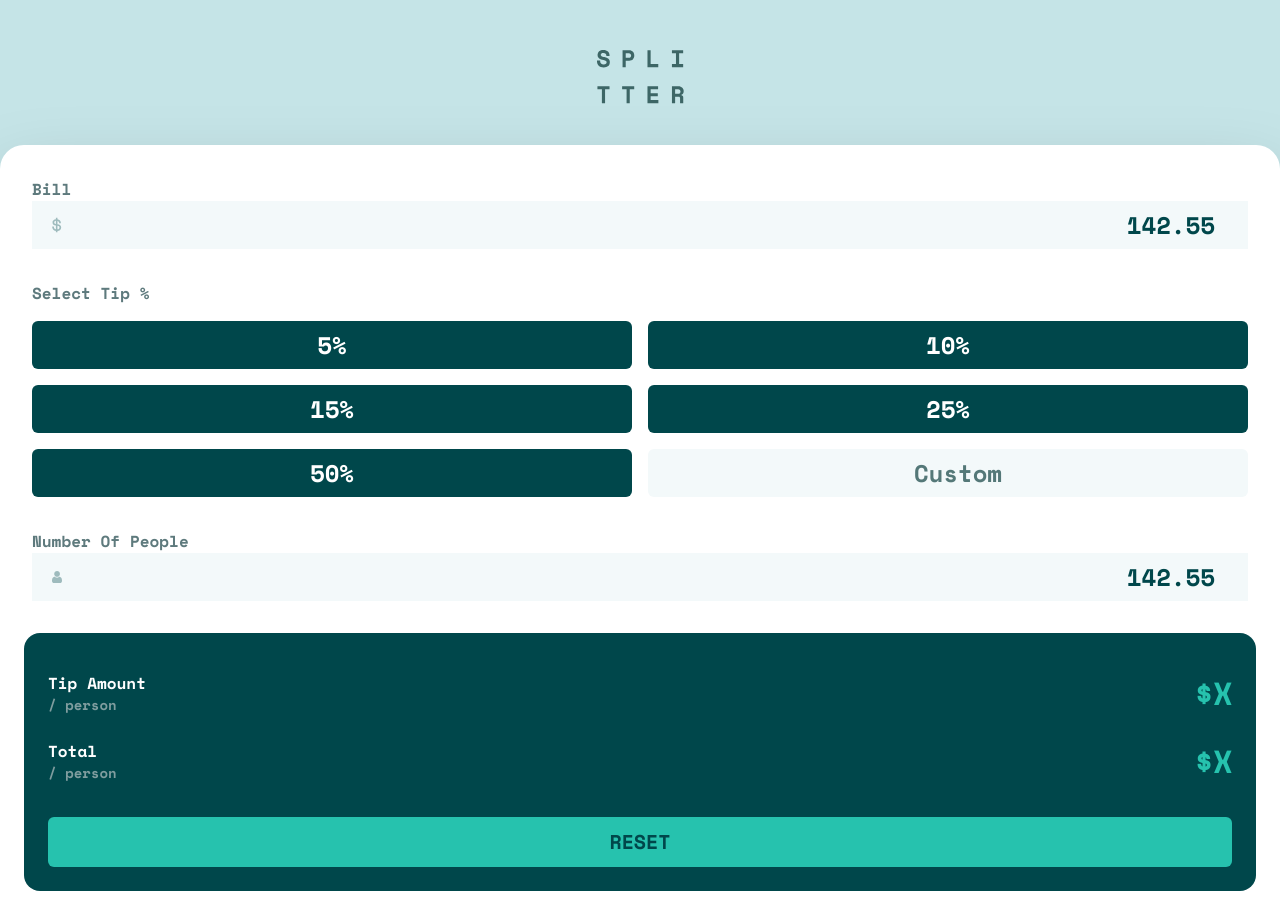
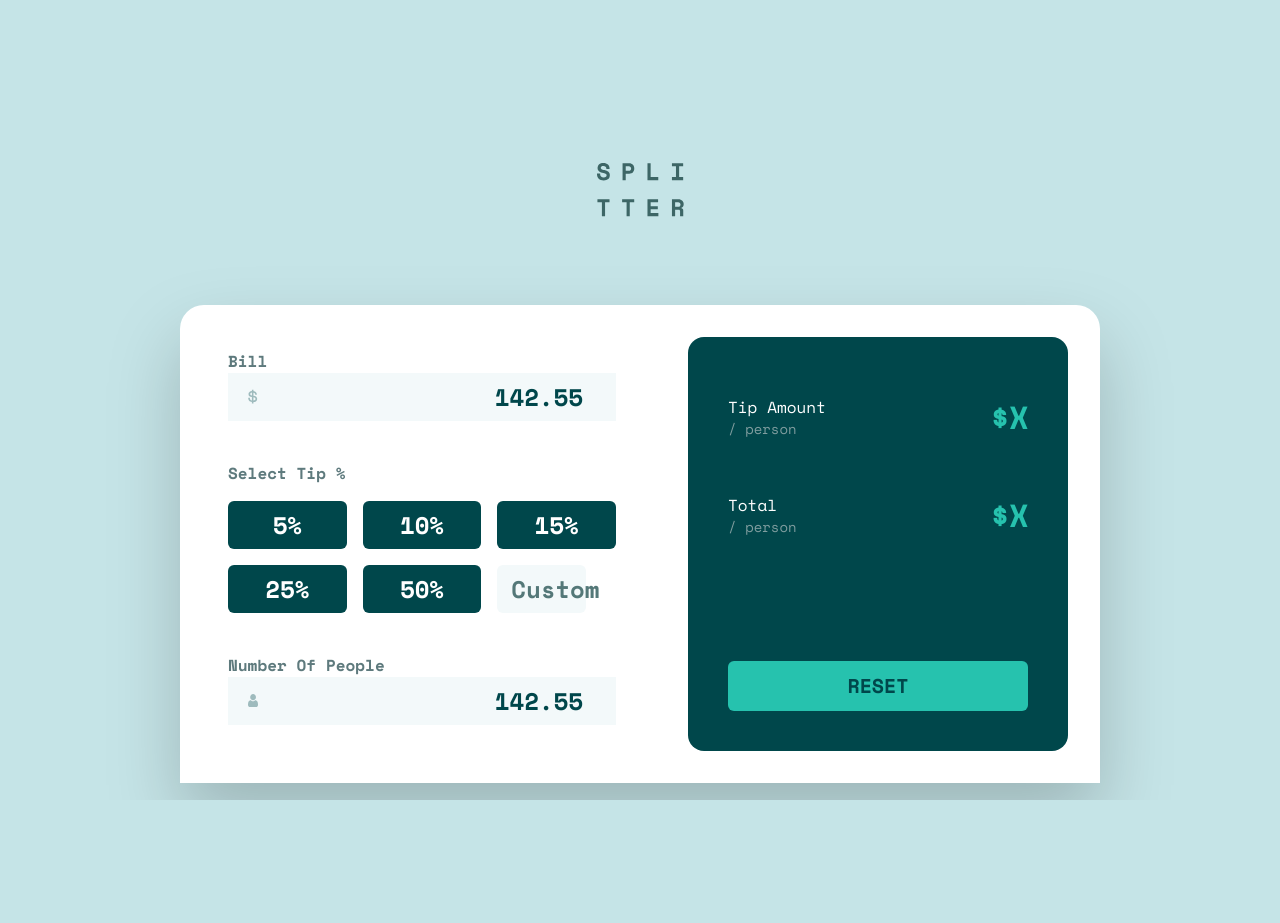
Before and after one commit to nishanth1596/tip-calculator, a React (Vite) app: page / in a window 1280 px wide. After the commit the page ends 800 px from the top, so only its background shows below. Built offline with nearby package versions, Linux system fonts and the light colour scheme.

Commit message:
css for Responsiveness done

```diff
--- a/index.html
+++ b/index.html
@@ -15,7 +15,7 @@
 
     <title>Frontend Mentor | Tip calculator app</title>
   </head>
-  <body class="font-spaceMono tracking-normal">
+  <body class="font-spaceMono tracking-normal bg-C5E4E7">
     <div id="root"></div>
     <script type="module" src="/src/main.tsx"></script>
   </body>
--- a/src/App.tsx
+++ b/src/App.tsx
@@ -4,7 +4,7 @@ import Main from "./Components/Main";
 
 const App = () => {
   return (
-    <div className="bg-C5E4E7 flex h-screen flex-col items-center">
+    <div className="flex flex-col items-center md:mx-8">
       <Header />
       <Main />
       <Footer />
--- a/src/Components/CalculationInput.tsx
+++ b/src/Components/CalculationInput.tsx
@@ -5,12 +5,12 @@ import Label from "./Label";
 
 const CalculationInput = () => {
   return (
-    <div className="p-8">
+    <div className="p-8 md:pt-11 md:pr-0 md:pb-12 md:pl-12">
       <Label img={dollarImg} name="bill" />
-      <h3 className="text-5E7a7d mt-8 text-base leading-6 font-bold">
+      <h3 className="text-5E7a7d mt-8 text-base leading-6 font-bold md:mt-10">
         Select Tip %
       </h3>
-      <div className="mt-4 grid grid-cols-2 gap-4 text-center">
+      <div className="mt-4 grid grid-cols-2 gap-4 text-center md:grid-cols-3">
         <Tip tipPercent={5} />
         <Tip tipPercent={10} />
         <Tip tipPercent={15} />
@@ -19,7 +19,7 @@ const CalculationInput = () => {
         <Tip />
       </div>
 
-      <div className="mt-8">
+      <div className="mt-8 md:mt-10">
         <Label name="Number of People" img={personIcon} />
       </div>
     </div>
--- a/src/Components/Calculator.tsx
+++ b/src/Components/Calculator.tsx
@@ -3,7 +3,7 @@ import Display from "./Display";
 
 const Calculator = () => {
   return (
-    <article className="rounded-t-3xl bg-white pb-8 drop-shadow-[0_35px_35px_rgba(0,0,0,0.2)]">
+    <article className="rounded-t-3xl bg-white pb-8 drop-shadow-[0_35px_35px_rgba(0,0,0,0.2)] md:grid md:grid-cols-2 md:gap-12 md:pb-0">
       <CalculationInput />
       <Display />
     </article>
@@ -11,5 +11,3 @@ const Calculator = () => {
 };
 
 export default Calculator;
-
-// rgba(79, 165, 175, 0.2)
--- a/src/Components/Display.tsx
+++ b/src/Components/Display.tsx
@@ -1,8 +1,8 @@
 const Display = () => {
   return (
-    <div className="bg-00474B mx-6 rounded-2xl px-6 pt-9 pb-6 text-white">
-      <div className="flex items-center justify-between">
-        <h3 className="text-base leading-6 font-bold">
+    <div className="bg-00474B mx-6 rounded-2xl px-6 pt-9 pb-6 text-white md:my-8 md:mr-8 md:p-10">
+      <div className="flex items-center justify-between md:mt-4 md:pb-2.5">
+        <h3 className="text-base leading-6 font-normal">
           Tip Amount
           <span className="text-7F9D9F block text-sm leading-5">/ person</span>
         </h3>
@@ -11,9 +11,9 @@ const Display = () => {
         </p>
       </div>
 
-      <div className="mt-5">
+      <div className="mt-5 md:mt-10">
         <div className="flex items-center justify-between">
-          <h3 className="text-base leading-6 font-bold">
+          <h3 className="text-base leading-6 font-normal">
             Total
             <span className="text-7F9D9F block text-sm leading-5">
               / person
@@ -25,7 +25,7 @@ const Display = () => {
         </div>
       </div>
 
-      <button className="bg-26C2AE text-00474B mt-8 w-full rounded-md px-8 py-2.5 text-xl leading-[1.875rem] font-bold uppercase">
+      <button className="bg-26C2AE text-00474B mt-8 w-full rounded-md px-8 py-2.5 text-xl leading-[1.875rem] font-bold uppercase md:mt-[7.63rem]">
         Reset
       </button>
     </div>
--- a/src/Components/Header.tsx
+++ b/src/Components/Header.tsx
@@ -2,7 +2,7 @@ import logoImg from "../assets/logo.svg";
 
 const Header = () => {
   return (
-    <header className="text-3D6666 mt-[3.125rem] mb-[2.55rem]">
+    <header className="text-3D6666 mt-[3.125rem] mb-[2.55rem] md:mt-[10.19rem] md:mb-[5.47rem]">
       <h1 className="sr-only">Tip Calculator</h1>
       <img src={logoImg} alt="Splitter Logo" />
     </header>
--- a/src/Components/Label.tsx
+++ b/src/Components/Label.tsx
@@ -7,8 +7,8 @@ const Label = ({ img, name }: LabelProps) => {
   return (
     <>
       <label
+        htmlFor="bill"
         className="text-5 text-5E7a7d block text-base leading-6 font-bold capitalize"
-        htmlFor="bill"
       >
         {name}
       </label>
--- a/src/Components/Main.tsx
+++ b/src/Components/Main.tsx
@@ -2,7 +2,7 @@ import Calculator from "./Calculator";
 
 const Main = () => {
   return (
-    <main className="sm:bg-C5E4E7 w-full">
+    <main className="sm:bg-C5E4E7 w-full max-w-[57.5rem]">
       <section>
         <Calculator />
       </section>
--- a/src/Components/Tip.tsx
+++ b/src/Components/Tip.tsx
@@ -8,7 +8,7 @@ const Tip = ({ tipPercent }: TipProps) => {
   if (!tipPercent)
     return (
       <div
-        className="bg-F3F9FA text-547878 rounded-md py-1.5 pl-5 text-2xl leading-9 font-bold"
+        className="bg-F3F9FA text-547878 max-w-[5.56rem] rounded-md py-1.5 pl-5 text-2xl leading-9 font-bold md:px-3.5"
         // style={active}
       >
         Custom
```
